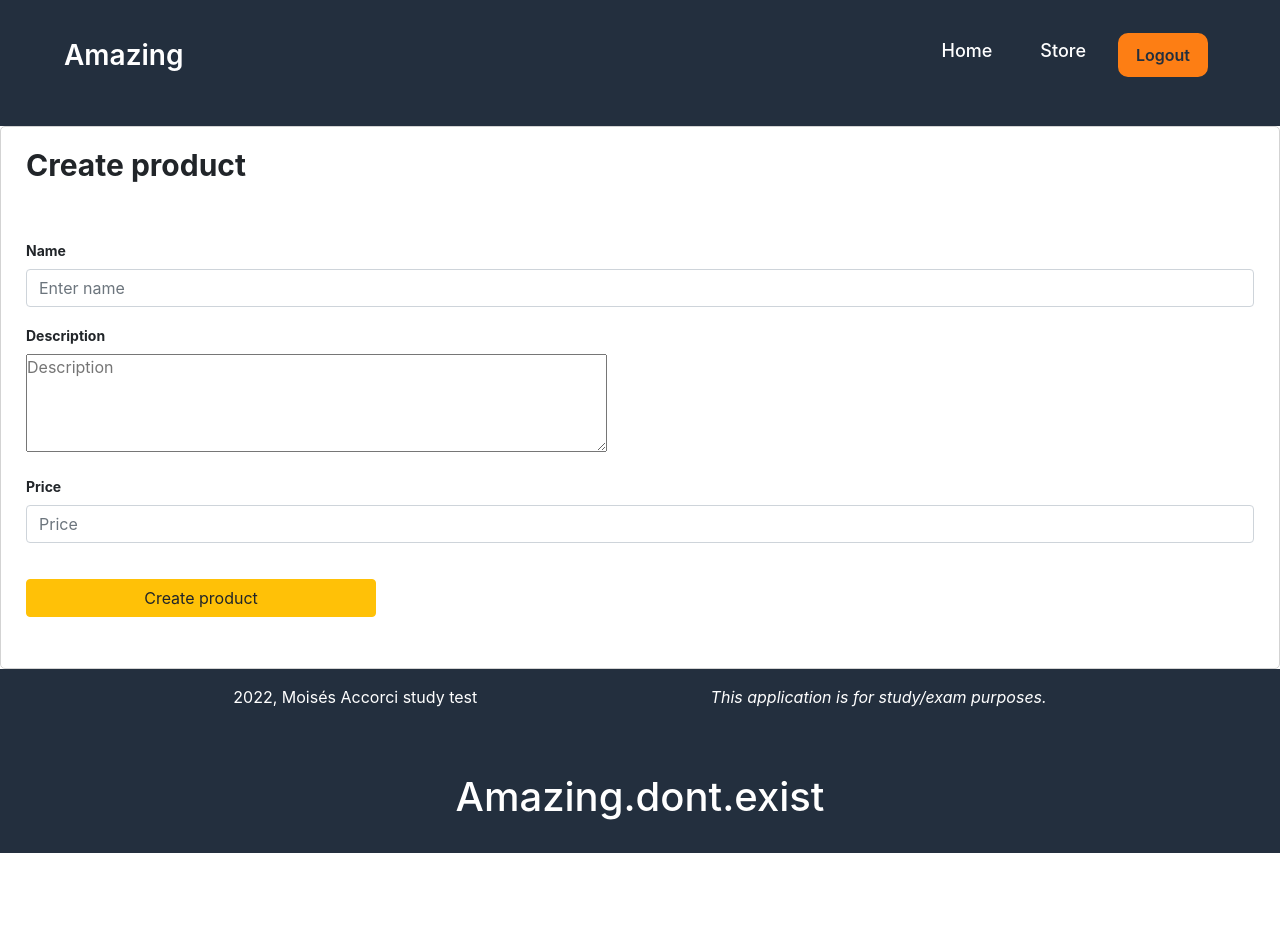
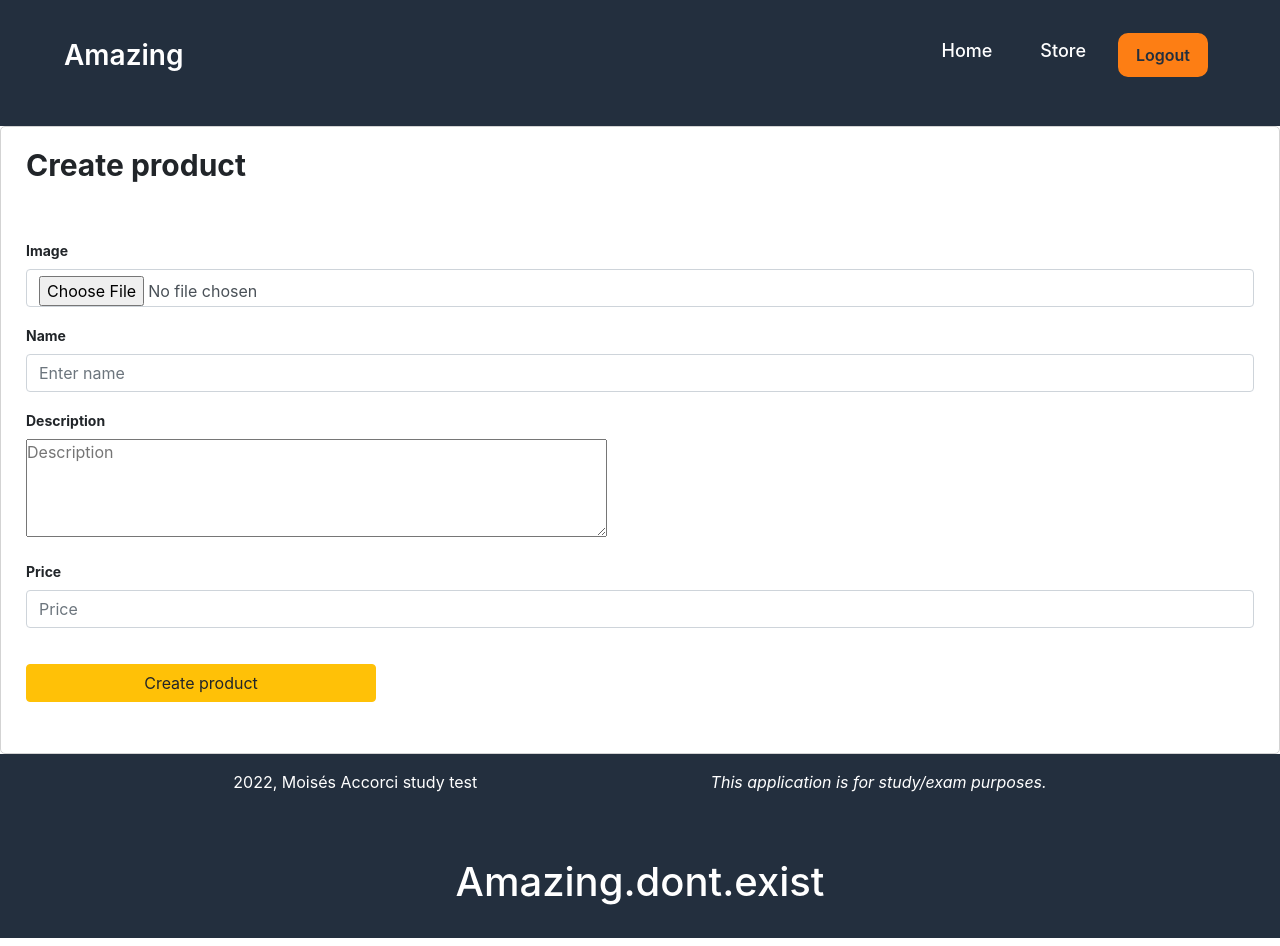
Before and after one commit to moisesaccorci/ecommerce-test-front, a React (Create React App) app: page /profile/form in a window 1280 px wide. Before the commit the page ends 861 px from the top, so only its background shows below. Built offline with nearby package versions, Linux system fonts and the light colour scheme; no server answers.

Commit message:
delete option added. Image add still does not work

```diff
--- a/package.json
+++ b/package.json
@@ -14,6 +14,7 @@
     "bcrypt": "^5.0.1",
     "react": "^18.2.0",
     "react-dom": "^18.2.0",
+    "react-images-uploading": "^3.1.7",
     "react-router-dom": "6",
     "react-scripts": "5.0.1",
     "typescript": "^4.4.2",
--- a/src/views/ProductForm/ProductForm.tsx
+++ b/src/views/ProductForm/ProductForm.tsx
@@ -1,4 +1,5 @@
-import React, { useEffect, useState } from "react";
+import { upload } from "@testing-library/user-event/dist/upload";
+import React, { useEffect, useRef, useState } from "react";
 import api from "../../api/api";
 import Footer from "../../components/Footer";
 import Navbar from "../../components/NavBar";
@@ -10,10 +11,11 @@ export default function ProductForm() {
     const [description, setDescription] = useState<string>('')
     const [price, setPrice] = useState<number>()
     const [userId, setUserId] = useState<number>()
-    const [data, setData] = useState<any['email']>([])
+    const [file, setFile] = useState<any>()
     const emailSession = localStorage.getItem('email')?.toString()
     const [email, setEmail] = useState<string>(`${emailSession}`)
     const userSession = localStorage.getItem('user')
+    const files = useRef(null)
 
     useEffect(() => {
         console.log(email)
@@ -24,9 +26,16 @@ export default function ProductForm() {
         }).then(response => setUserId(response.data.id))
     }, [])
 
+
     const handleSubmit = async (e) => {
         e.preventDefault()
-        const product = { name, description, price, createdAt: Date.now(), user_id: userId }
+
+        const dataForm = new FormData
+        dataForm.append('file', file)
+        const res = await api.post('/upload', dataForm)
+        const data = await res.data
+
+        const product = { name, description, price, createdAt: Date.now(), user_id: userId, file, thumbnail_url: `http://localhost:4000/uploads/${data}` }
         try {
             const response = await api.post('/products', product)
             // console.log('Logged in')
@@ -42,11 +51,25 @@ export default function ProductForm() {
     if (userSession != '') {
         return (
             <>
-            <Navbar />
+                <Navbar />
                 <div className="row">
                     <div className="col-md">
-                        <form onSubmit={handleSubmit}>
+                        <form onSubmit={handleSubmit} encType="multipart/form-data">
                             <div className="sign-in">Create product</div>
+                            <div className="form-group">
+                                <label id="words_1">Image</label>
+                                <input
+                                    itemID="file"
+                                    required={true}
+                                    type="file"
+                                    ref={files}
+                                    className="form-control"
+                                    id="exampleInputEmail1"
+                                    aria-describedby="emailHelp"
+                                    placeholder="Enter name"
+                                    onChange={({ target }) => setFile(target.files)}
+                                />
+                            </div>
                             <div className="form-group">
                                 <label id="words_1">Name</label>
                                 <input
--- a/src/views/Profile/Profile.css
+++ b/src/views/Profile/Profile.css
@@ -30,3 +30,14 @@
     box-shadow: 10px 10px 5px lightblue;
     padding: 5%;
 }
+
+.card_footer {
+    display: flex;
+    flex-direction: row;
+    justify-content: space-around;
+    align-items: flex-end;
+}
+
+.del_button {
+    background-color: red;
+}
--- a/src/views/Profile/Profile.tsx
+++ b/src/views/Profile/Profile.tsx
@@ -21,11 +21,12 @@ export default function Profile() {
     }, [data])
 
     useEffect(() => {
-        api.get('/auth/login', {params: {
-            email
-        }}).then(response => setUserId(response.data))
+        api.get('/auth/login', {
+            params: {
+                email
+            }
+        }).then(response => setUserId(response.data))
     }, [])
-
 
 
     if (userSession != '') {
@@ -41,11 +42,25 @@ export default function Profile() {
                 <section className="item_listing">
                     {data.map((item, index) => (
                         <div className="item_props" key={item.id}>
-                            <h2>{item.name}</h2>
-                            <h3>${item.price}</h3>
-                            <h4>{item.description}</h4>
+                            <div className="item_header">
+                                <div className="item_img">
+                                    <p>oi</p>
+                                </div>
+                                <h2>{item.name}</h2>
+                                <h3>${item.price}</h3>
+                            </div>
 
+                            <div className="item_desc">
+                                <h4>{item.description}</h4>
+                            </div>
 
+                            <div className="card_footer">
+                                <button className="del_button" onClick={async () => {
+                                    console.log('Item deleted: ' + item.id)
+                                    await api.delete('/products/' + item.id)
+                                }}>Delete</button>
+                                <p>Edit</p>
+                            </div>
                         </div>
                     ))}
                 </section>
```
Also changed, not shown: 1 other file (tests, documents, lock files or other folders).
